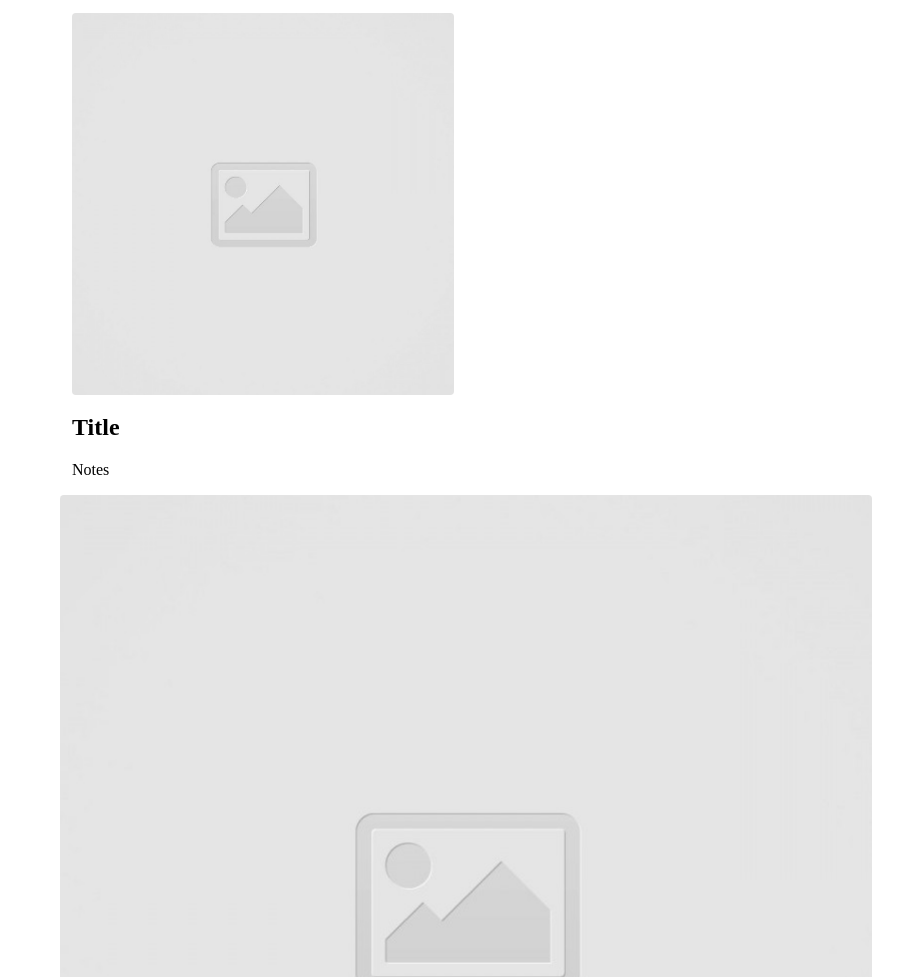
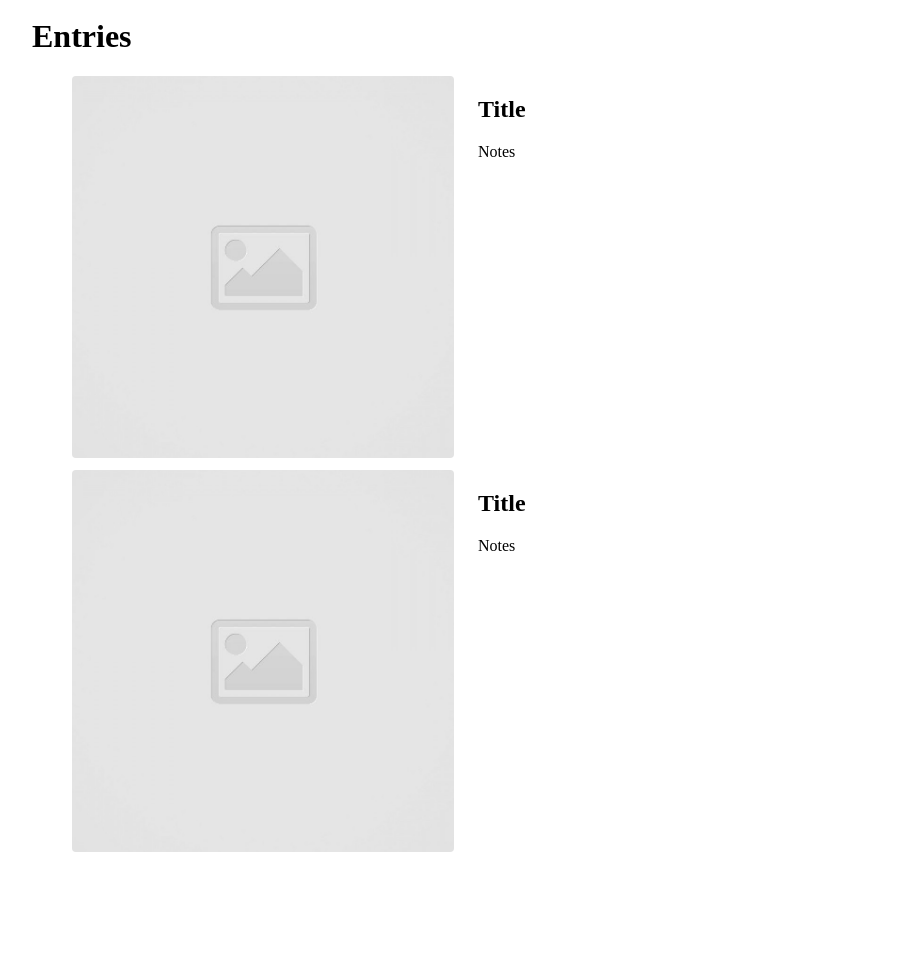
Before and after one commit to PaxtonRosenberg/code-journal, a website: page index.html in a window 1280 px wide. Shown: the part 829-1806 px from the top of the page, without its empty margins (194-1097 px from the left). After the commit the page ends 1709 px from the top, so only its background shows below. Drawn offline with Linux system fonts and the light colour scheme.

Commit message:
Check that the example entries you just created in the unordered list are responsive for both mobile and desktop screens.

```diff
--- a/css/styles.css
+++ b/css/styles.css
@@ -69,3 +69,10 @@ li {
   display: flex;
   justify-content: flex-end;
 }
+
+@media screen and (min-width: 768px) {
+  .list-display {
+    max-width: 900px;
+    display: flex;
+  }
+}
--- a/index.html
+++ b/index.html
@@ -45,20 +45,30 @@
             <button type="submit">Save</button>
           </div>
         </form>
+      </div>
+      <div data-view="entries">
+        <h1 class="column-full">Entries</h1>
         <ul>
-          <li class="column-half">
+          <li class="list-display">
+            <div class="column-half">
               <img src="images/placeholder-image-square.jpg" />
+            </div>
+            <div class="column-half">
               <h2>Title</h2>
               <p>Notes</p>
+            </div>
           </li>
-          <li>
+          <li class="list-display">
+            <div class="column-half">
               <img src="images/placeholder-image-square.jpg" />
+            </div>
+            <div class="column-half">
               <h2>Title</h2>
               <p>Notes</p>
+            </div>
           </li>
         </ul>
       </div>
-      <div data-view="entries" class="hidden"></div>
     </main>
     <script src="js/data.js"></script>
     <script src="js/main.js"></script>
```
Lines whose indentation alone changed are shown as unchanged.
